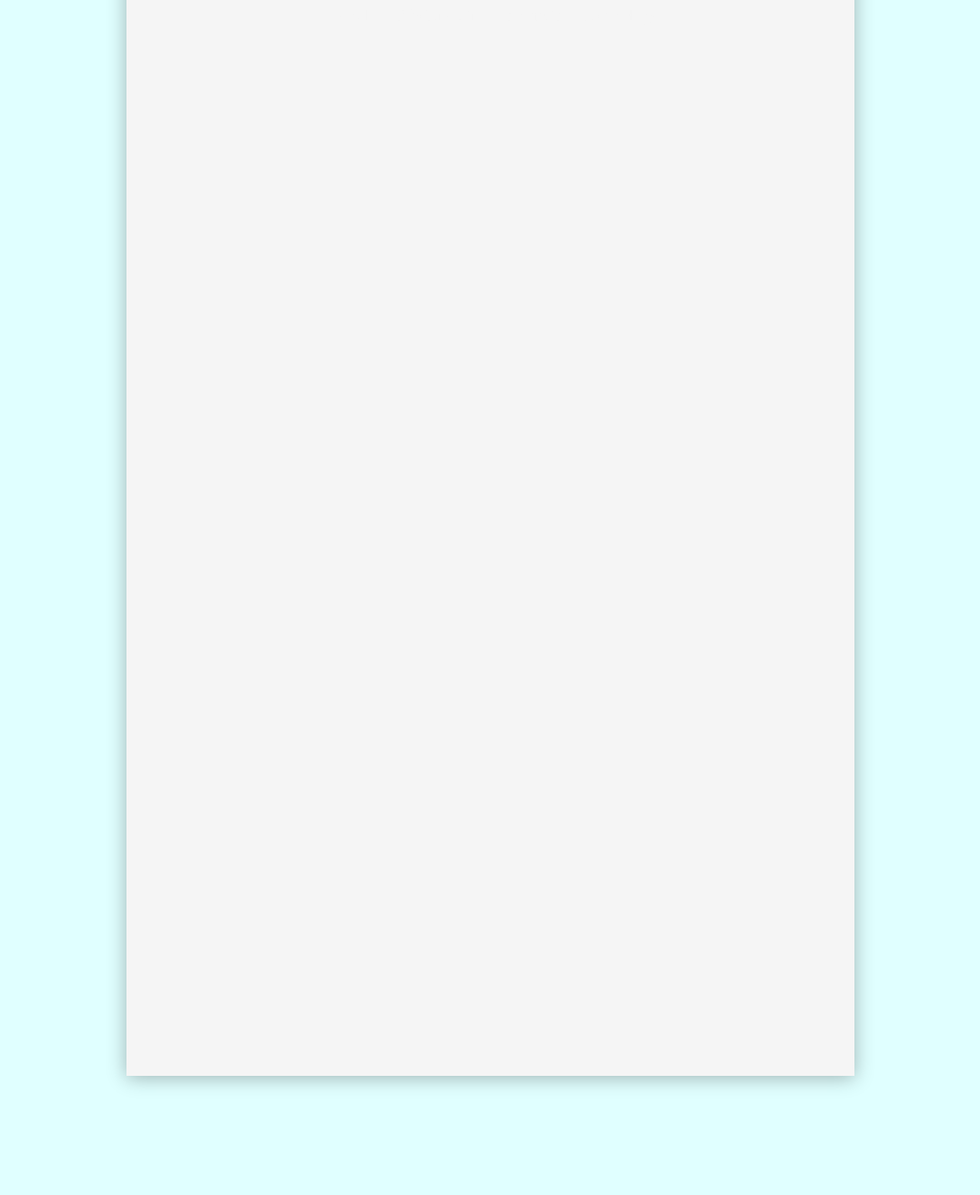
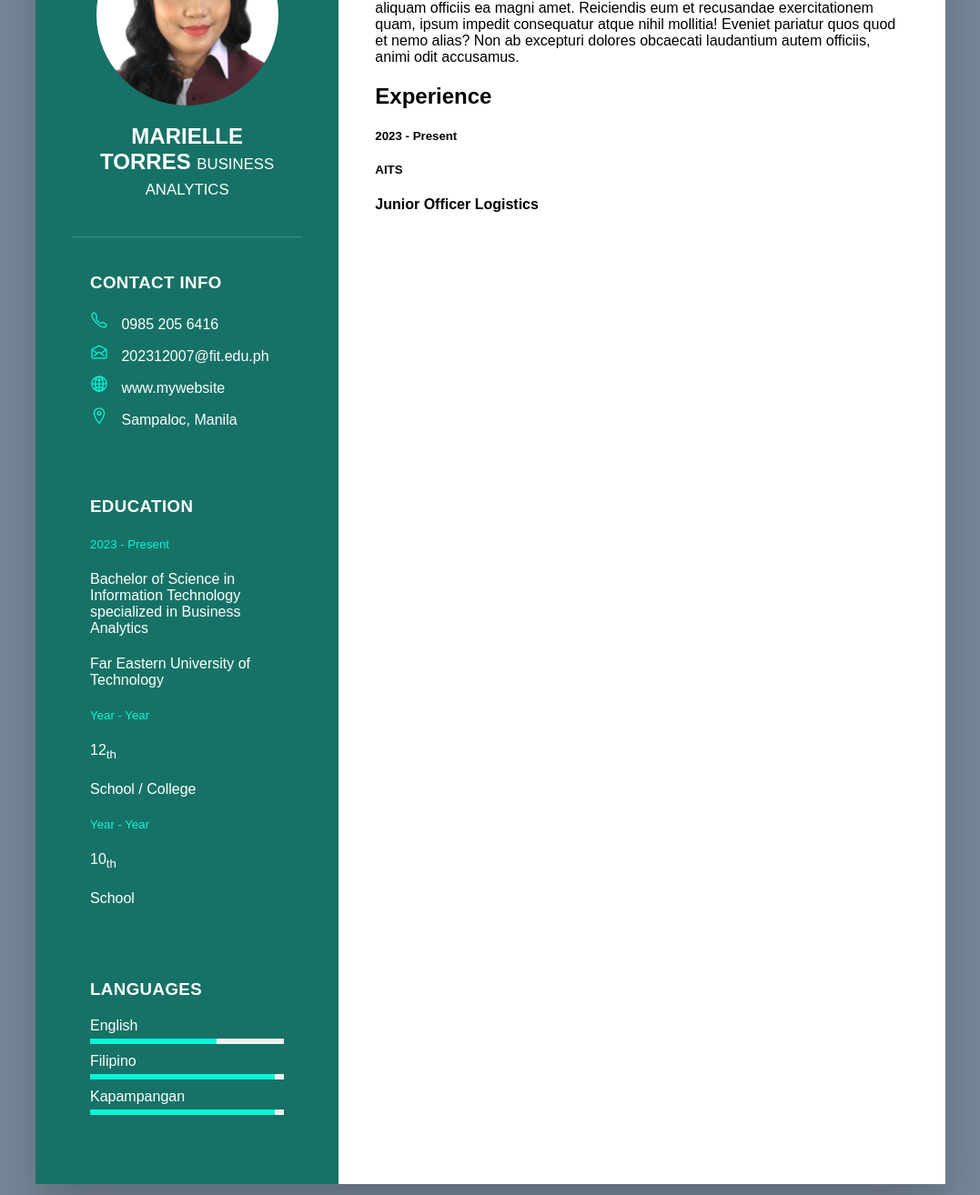
Before and after one commit to Marielle05/Formulating-HTML, a plain HTML site: page index.html in a window 1280 px wide. Shown: the part 202-1516 px from the top of the page at 91% size, without its empty margins (97-1174 px from the left). Before the commit the page ends 1445 px from the top, so only its background shows below. Drawn offline with nearby package versions, Linux system fonts and the light colour scheme.

Commit message:
new code for resume

```diff
--- a/asset/css/style.css
+++ b/asset/css/style.css
@@ -1,28 +1,127 @@
 *{
     margin-left: 0;
     padding: 0;
-    font-family: montserrat;
+    font-family: sans-serif;
     box-sizing: border-box;
-
 }
-
 body{
-    background-color: lightcyan;
+    background: lightslategray;
+    display: flex;
+    justify-content: center;
+    align-items: center;
+    min-height: 100vh;
 }
-
-.header{
+.container{
+    position: relative;
+    width: 100%;
+    max-width: 1000px;
+    min-height: 1000px;
+    background: #fff;
+    margin: 50px;
+    display: grid;
+    grid-template-columns: 1fr 2fr;
+    box-shadow: 0 35px 55px rgba(0,0,0,0.2);
+}
+.container .left{
+    position: relative;
+    background: #167266;
+    padding: 40px;
+}
+.container .right{
+    position: relative;
+    background: #fff;
+    padding: 40px;
+}
+.profileText{
+    position: relative;
+    display: flex;
+    flex-direction: column;
+    align-items: center;
+    padding: 20px;
+    border-bottom: 1px solid rgb(255,255,255,0.2);
+}
+.profileText .profileImg{
+    position: relative;
+    width: 200px;
+    height: 200px;
+    border-radius: 50%;
+    overflow: hidden;
+}
+.profileText .profileImg img{
+    position: absolute;
+    top: 0;
+    left: 0;
+    width: 100%;
+    height: 100%;
+    object-fit: cover;
+}
+.profileText h2{
+    color: #fff;
+    font-size: 1.5em;
+    margin-top: 20px;
+    text-transform: uppercase;
     text-align: center;
-    background: c;
-    padding: 4% 0;
-    color: #f5f5f5;
 }
-
-.container{
-    background: #f5f5f5;
-    max-width: 800px;
-    margin: 60px auto;
-    height: 1325px;
+.profileText h2 span{
+    font-size: 0.7em;
+    font-weight: 300;
+}
+.Info{
     padding: 20px;
-    box-shadow: 0 2px 20px rgba(0,0,0,0.3);
-
 }
+.title{
+    color: #fff;
+    text-transform: uppercase;
+    font-weight: 600;
+    letter-spacing: 0.4px;
+    margin-bottom: 20px;
+}
+.Info ul{
+    position: relative;
+}
+.Info ul li{
+    position: relative;
+    list-style: none;
+    margin: 10px 0;
+    cursor: pointer;
+}
+.Info ul li .icon{
+    display: inline-block;
+    width: 30px;
+    font-size: 20px;
+    color: #0af6d7;
+}
+.Info ul li span{
+    color: #fff;
+    font-weight: 200;
+}
+.Info.education li{
+    margin-bottom: 15px;
+}
+.Info.education h5{
+    color: #0af6d7;
+    font-weight: 500;
+}
+.Info.education h4:nth-child(2){
+    color: #fff;
+    font-weight: 500;
+}
+.Info.education h4{
+    color: #fff;
+    font-weight: 300;
+}
+.Info.language .percent{
+    position: relative;
+    width: 100%;
+    height: 6px;
+    background: #f0f0f0;
+    display: block;
+    margin-top: 5px;
+}
+.Info.language .percent div{
+    position: absolute;
+    top: 0;
+    left: 0;
+    height: 100%;
+    background: #06f6d7;
+}
--- a/index.html
+++ b/index.html
@@ -8,13 +8,108 @@
 </head>
 <body>
     <div class="container">
-        <div class="header">
-            <div class="img-area">
-                <img src="1.jpg" alt="">
+        <div class="left">
+            <div class="profileText">
+                <div class="profileImg">
+                    <img src="./asset/img/image.png" alt="picture">
+                </div>
+                <h2>Marielle Torres <span> Business Analytics</span></h2>
             </div>
-            <h1>Marielle Torres</h1>
-            <h3>Bachelor of Science in Information Technology</h3>
+            <div class="Info">
+                <h3 class="title">Contact Info</h3>
+
+                <ul>
+                    <li>
+                        <span class="icon"><ion-icon name="call-outline"></ion-icon></span>
+                        <span class="text">0985 205 6416</span>
+                    </li>
+
+                    <li>
+                        <span class="icon"><ion-icon name="mail-open-outline"></ion-icon></span>
+                        <span class="text">202312007@fit.edu.ph</span>
+                    </li>
+
+                    <li>
+                        <span class="icon"><ion-icon name="globe-outline"></ion-icon></span>
+                        <span class="text">www.mywebsite</span>
+                    </li>
+
+                    <li>
+                        <span class="icon"><ion-icon name="location-outline"></ion-icon></span>
+                        <span class="text">Sampaloc, Manila</span>
+                    </li>
+
+                </ul>
+            </div>
+            <div class="Info education">
+                <h3 class="title">Education</h3>
+                <ul>
+                    <li>
+                        <h5>2023 - Present</h5>
+                        <h4>Bachelor of Science in Information Technology specialized in Business Analytics</h4>
+                        <h4>Far Eastern University of Technology</h4>
+                    </li>
+
+                    <li>
+                        <h5>Year - Year</h5>
+                        <h4>12<sub>th</sub></h4>
+                        <h4>School / College</h4>
+                    </li>
+
+                    <li>
+                        <h5>Year - Year</h5>
+                        <h4>10<sub>th</sub></h4>
+                        <h4>School</h4>
+                    </li>
+
+                </ul>
+            </div>
+            <div class="Info language">
+                <h3 class="title">Languages</h3>
+                <ul>
+                    <li>
+                        <span class="text">English</span>
+                        <span class="percent">
+                            <div style="width: 65%;"></div>
+                        </span>
+                    </li>
+                    <li>
+                        <span class="text">Filipino</span>
+                        <span class="percent">
+                            <div style="width: 95%;"></div>
+                        </span>
+                    </li>
+                    <li>
+                        <span class="text">Kapampangan</span>
+                        <span class="percent">
+                            <div style="width: 95%;"></div>
+                        </span>
+                    </li>
+                </ul>
+            </div>
+        </div>
+        <div class="right">
+            <div class="about">
+                <h2 class="title2">Profile</h2>
+                <p>Lorem ipsum dolor sit amet consectetur adipisicing elit. Rerum, rem magnam voluptas quos vel tenetur velit sed minus? Repellat vel impedit illo nihil ut voluptas, aliquam officiis ea magni amet.
+                Reiciendis eum et recusandae exercitationem quam, ipsum impedit consequatur atque nihil mollitia! Eveniet pariatur quos quod et nemo alias? Non ab excepturi dolores obcaecati laudantium autem officiis, animi odit accusamus.</p>
+            </div>
+
+            <div class="about">
+                <h2 class="title2">Experience</h2>
+                <div class="box">
+                    <div class="year_company">
+                        <h5>2023 - Present</h5>
+                        <h5>AITS</h5>
+                    </div>
+                    <div class="text">
+                        <h4>Junior Officer Logistics</h4>
+                    </div>
+                </div>
+            </div>
         </div>
     </div>
 </body>
+<script type="module" src="https://unpkg.com/ionicons@7.1.0/dist/ionicons/ionicons.esm.js"></script>
+<script nomodule src="https://unpkg.com/ionicons@7.1.0/dist/ionicons/ionicons.js"></script>
 </html>
```
Also changed, not shown: asset/img/image.png (added).
